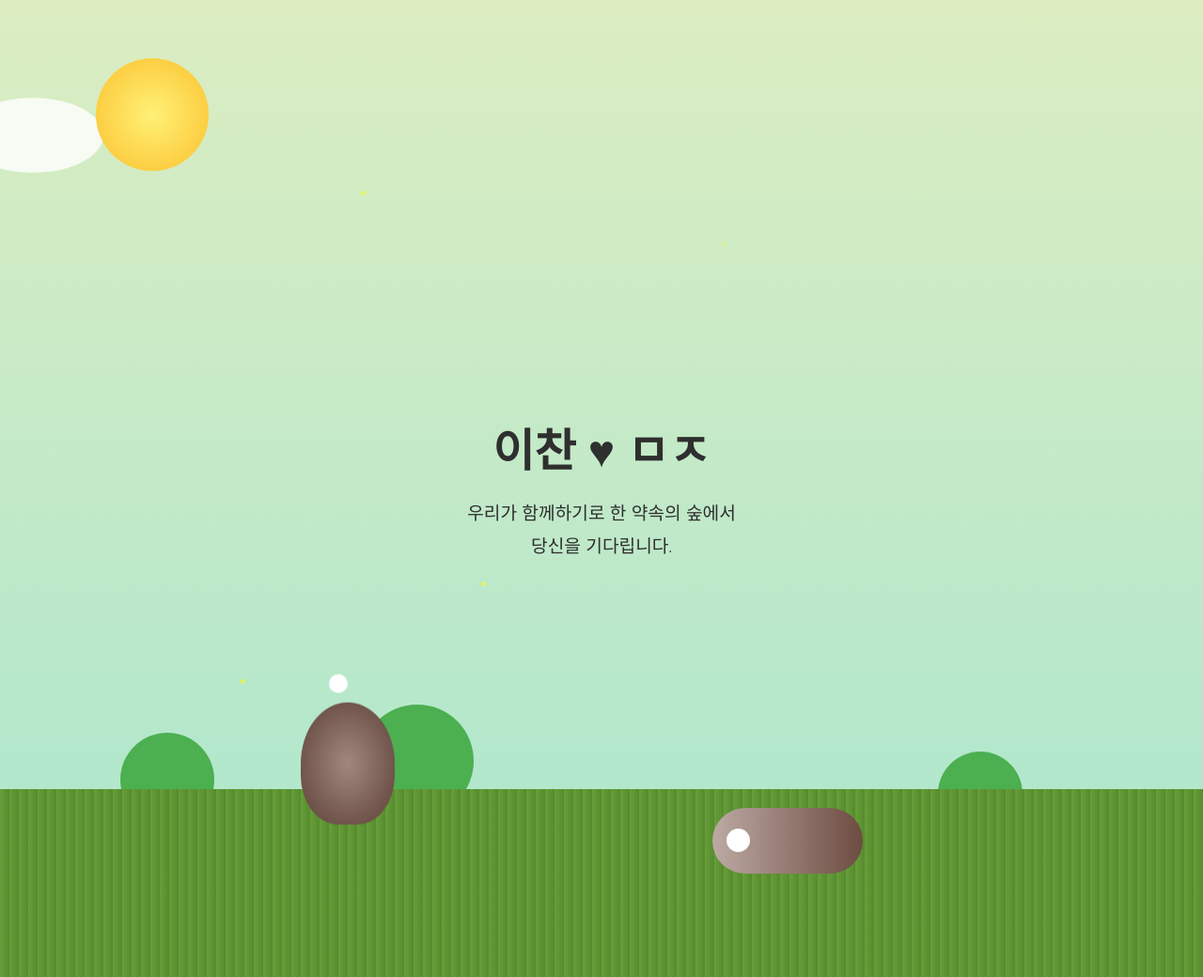
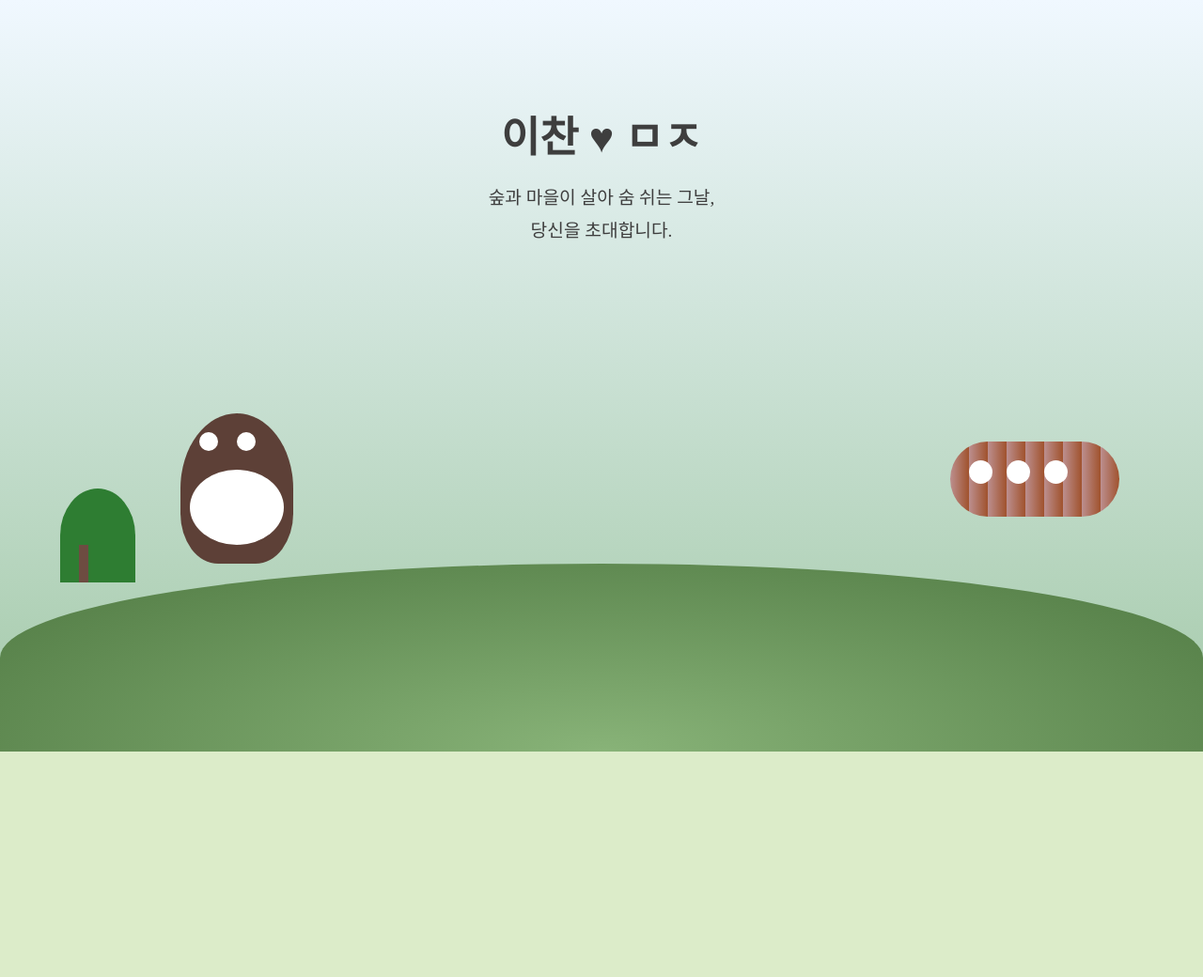
Before and after one commit to thiscold829/invite, a plain HTML site: page index.html in a window 1280 px wide. Shown: the whole page at 94% size. After the commit the page ends 800 px from the top, so only its background shows below. Drawn offline with Linux system fonts and the light colour scheme.

Commit message:
Update index.html

```diff
--- a/index.html
+++ b/index.html
@@ -4,187 +4,128 @@
   <meta charset="UTF-8" />
   <meta name="viewport" content="width=device-width, initial-scale=1.0" />
   <title>이찬 ♥ ㅁㅈ의 초대</title>
-  <link href="https://fonts.googleapis.com/css2?family=Nanum+Myeongjo&family=Quicksand:wght@400;600&display=swap" rel="stylesheet">
   <style>
-    :root {
-      --bg: #f5efe6;
-      --text: #2f2f2f;
-      --accent: #6c8b72;
-      --font-title: 'Nanum Myeongjo', serif;
-      --font-body: 'Quicksand', sans-serif;
-    }
-    * {
+    html, body {
       margin: 0;
       padding: 0;
-      box-sizing: border-box;
-    }
-    html, body {
-      background: var(--bg);
-      color: var(--text);
-      font-family: var(--font-body);
-      overflow-x: hidden;
+      background: #dcecc9;
+      font-family: 'Nanum Myeongjo', serif;
+      overflow: hidden;
     }
     header {
-      height: 130vh;
-      display: flex;
-      flex-direction: column;
-      justify-content: center;
-      align-items: center;
-      text-align: center;
       position: relative;
-      background: linear-gradient(to top, #a8e6cf, #dcedc1);
+      width: 100vw;
+      height: 100vh;
+      background: linear-gradient(to top, #a3c9a8, #f0f8ff);
       overflow: hidden;
     }
-    .header-sun {
-      position: absolute;
-      top: 5%;
-      left: 8%;
-      width: 120px;
-      height: 120px;
-      background: radial-gradient(circle at center, #fff176, #fbc02d);
-      border-radius: 50%;
-      animation: sunMove 10s ease-in-out infinite alternate;
-      z-index: 1;
-    }
-    @keyframes sunMove {
-      0% { transform: translateY(0); }
-      100% { transform: translateY(20px); }
-    }
-    .cloud, .cloud2, .cloud3, .cloud4 {
-      position: absolute;
-      background: #fff;
-      border-radius: 50%;
-      opacity: 0.8;
-      animation: cloudMove 100s linear infinite;
-    }
-    .cloud { width: 150px; height: 80px; top: 10%; left: -200px; }
-    .cloud2 { width: 130px; height: 70px; top: 20%; left: -180px; animation-delay: 30s; }
-    .cloud3 { width: 110px; height: 60px; top: 30%; left: -150px; animation-delay: 60s; }
-    .cloud4 { width: 90px; height: 50px; top: 40%; left: -130px; animation-delay: 90s; }
-    @keyframes cloudMove {
-      0% { transform: translateX(0); }
-      100% { transform: translateX(250vw); }
-    }
-    .firefly {
-      position: absolute;
-      width: 5px;
-      height: 5px;
-      background: yellow;
-      border-radius: 50%;
-      animation: blink 2s infinite alternate ease-in-out;
-    }
-    .firefly:nth-child(odd) { animation-duration: 3s; }
-    @keyframes blink {
-      0% { opacity: 0; }
-      100% { opacity: 1; transform: translateY(-10px); }
-    }
-    .tree, .tree2, .tree3, .bush {
-      position: absolute;
-      background: #4caf50;
-      border-radius: 50%;
-      z-index: 0;
-    }
-    .tree { width: 100px; height: 100px; bottom: 160px; left: 10%; }
-    .tree2 { width: 120px; height: 120px; bottom: 170px; left: 30%; }
-    .tree3 { width: 90px; height: 90px; bottom: 150px; right: 15%; }
-    .bush { width: 60px; height: 40px; bottom: 140px; right: 25%; background: #66bb6a; }
-    .grass-layer {
+    .hill {
       position: absolute;
       bottom: 0;
       width: 100%;
       height: 200px;
-      background: repeating-linear-gradient(to right, #689f38, #558b2f 10px);
-      z-index: 1;
+      background: radial-gradient(ellipse at bottom, #88b378, #4f7942);
+      border-radius: 50% 50% 0 0;
     }
     .totoro {
       position: absolute;
-      bottom: 160px;
-      left: 25%;
-      width: 100px;
-      height: 130px;
-      background: radial-gradient(ellipse at center, #a1887f, #5d4037);
-      border-radius: 50% 50% 40% 40%;
-      z-index: 3;
-      animation: float 6s ease-in-out infinite;
+      bottom: 200px;
+      left: 15%;
+      width: 120px;
+      height: 160px;
+      background: #5d4037;
+      border-radius: 60% 60% 40% 40%;
     }
     .totoro::before {
       content: '';
       position: absolute;
-      top: -30px;
-      left: 30px;
+      width: 100px;
+      height: 80px;
+      background: #fff;
+      bottom: 20px;
+      left: 10px;
+      border-radius: 50%;
+    }
+    .totoro::after {
+      content: '';
+      position: absolute;
       width: 20px;
       height: 20px;
-      background: white;
+      background: #fff;
       border-radius: 50%;
+      top: 20px;
+      left: 20px;
+      box-shadow: 40px 0 #fff;
     }
     .catbus {
       position: absolute;
-      bottom: 110px;
-      right: -150px;
-      width: 160px;
-      height: 70px;
-      background: linear-gradient(to right, #bcaaa4, #6d4c41);
-      border-radius: 35px;
-      animation: catbusMove 25s linear infinite;
-      z-index: 2;
+      bottom: 250px;
+      right: -200px;
+      width: 180px;
+      height: 80px;
+      background: repeating-linear-gradient(90deg, #bc8f8f, #a0522d 20px);
+      border-radius: 40px;
+      animation: moveBus 30s linear infinite;
     }
-    .catbus::after {
+    .catbus::before {
       content: '';
       position: absolute;
       width: 25px;
       height: 25px;
       background: #fff;
       border-radius: 50%;
-      top: 22px;
-      left: 15px;
+      top: 20px;
+      left: 20px;
+      box-shadow: 40px 0 #fff, 80px 0 #fff;
     }
-    @keyframes catbusMove {
-      0% { transform: translateX(0); }
-      100% { transform: translateX(-200vw); }
+    .tree {
+      position: absolute;
+      bottom: 180px;
+      width: 80px;
+      height: 100px;
+      background: #2e7d32;
+      left: 5%;
+      border-radius: 50% 50% 0 0;
     }
-    @keyframes float {
-      0%, 100% { transform: translateY(0); }
-      50% { transform: translateY(-10px); }
+    .tree::before {
+      content: '';
+      position: absolute;
+      bottom: 0;
+      left: 20px;
+      width: 10px;
+      height: 40px;
+      background: #6d4c41;
     }
-    .header-content {
-      z-index: 4;
-      padding: 1rem;
+    @keyframes moveBus {
+      0% { right: -200px; }
+      100% { right: 120vw; }
     }
-    .header-content h1 {
-      font-family: var(--font-title);
-      font-size: 3rem;
+    .title {
+      position: absolute;
+      top: 10%;
+      width: 100%;
+      text-align: center;
+      color: #3e3e3e;
+    }
+    .title h1 {
+      font-size: 2.8rem;
       margin-bottom: 1rem;
     }
-    .header-content p {
+    .title p {
       font-size: 1.2rem;
-      max-width: 600px;
-      margin: 0 auto;
       line-height: 1.8;
     }
   </style>
 </head>
 <body>
   <header>
-    <div class="header-sun"></div>
-    <div class="cloud"></div>
-    <div class="cloud2"></div>
-    <div class="cloud3"></div>
-    <div class="cloud4"></div>
-    <div class="firefly" style="top:20%; left:30%;"></div>
-    <div class="firefly" style="top:25%; left:60%;"></div>
-    <div class="firefly" style="top:70%; left:20%;"></div>
-    <div class="firefly" style="top:80%; left:80%;"></div>
-    <div class="firefly" style="top:60%; left:40%;"></div>
+    <div class="hill"></div>
     <div class="tree"></div>
-    <div class="tree2"></div>
-    <div class="tree3"></div>
-    <div class="bush"></div>
-    <div class="grass-layer"></div>
     <div class="totoro"></div>
     <div class="catbus"></div>
-    <div class="header-content">
+    <div class="title">
       <h1>이찬 ♥ ㅁㅈ</h1>
-      <p>우리가 함께하기로 한 약속의 숲에서<br>당신을 기다립니다.</p>
+      <p>숲과 마을이 살아 숨 쉬는 그날,<br>당신을 초대합니다.</p>
     </div>
   </header>
 </body>
```
